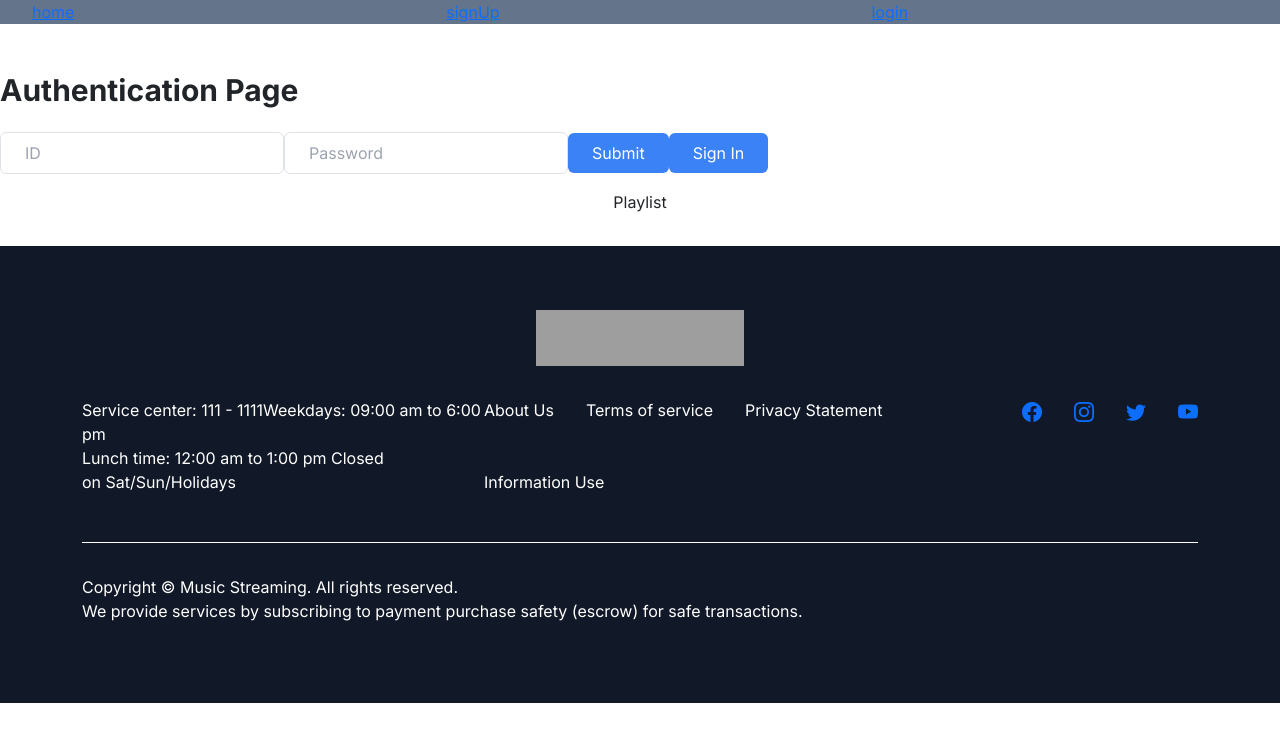
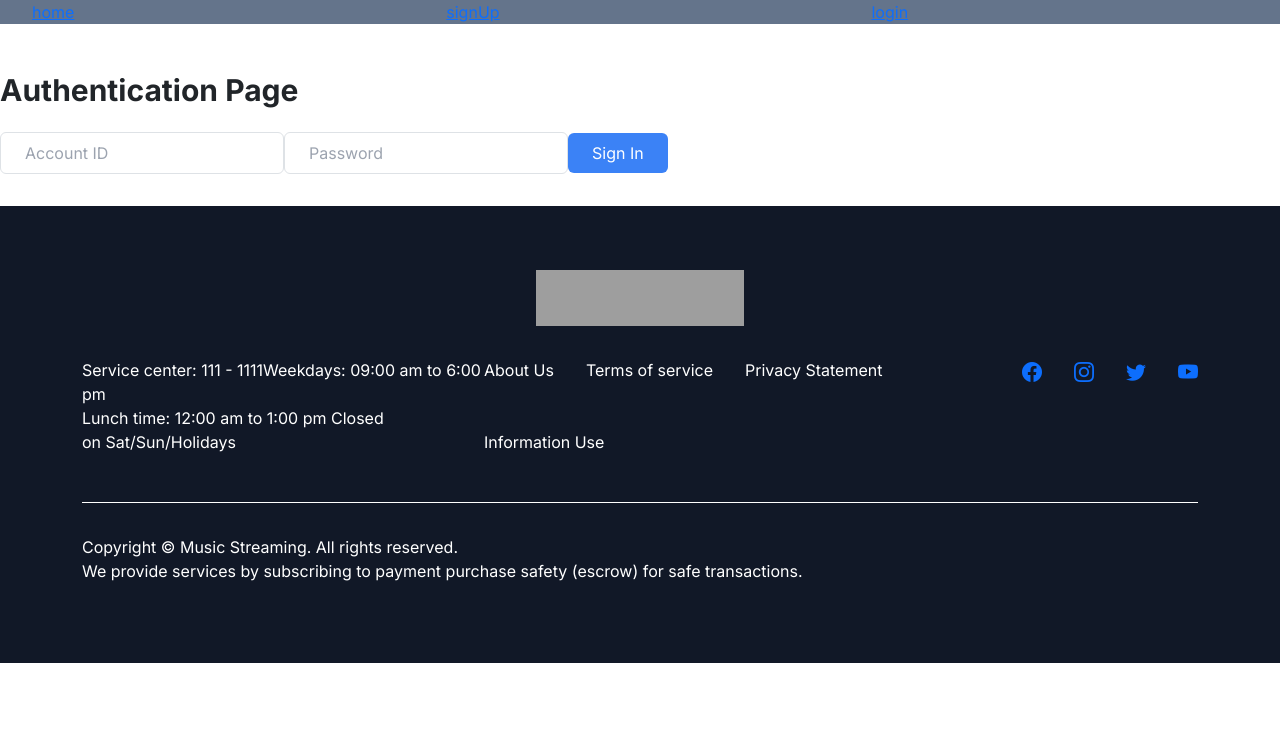
Before and after one commit to msjin311/Melody2-devHome, a Next.js app in the folder src/front/melody-front/: page /login in a window 1280 px wide. Shown: the top 742 px of the page. Built offline with nearby package versions, Linux system fonts and the light colour scheme; grey boxes are pictures that could not be loaded.

Commit message:
로그인 교체
로그인 교체

```diff
--- a/src/front/melody-front/src/app/(auth)/login/layout.js
+++ b/src/front/melody-front/src/app/(auth)/login/layout.js
@@ -1,81 +1,74 @@
-'use client'
-import {createContext, useContext, useEffect, useState} from "react";
-import axios from "axios";
-import {UserAccountContext} from "../../../components/UserAccountContext"
-// import { useNavigate } from 'react-router-dom';
-import Link from "next/link";
-import { useRouter, usePathname, useSearchParams } from 'next/navigation'
+"use client"
+import {useContext, useEffect, useState} from "react";
+import {UserContext} from "../../../contexts/UserContext";
+
+const AuthPage = () => {
+    const { userState, userDispatch } = useContext(UserContext);
+    const [accountId, setAccountId] = useState('');
+    const [password, setPassword] = useState('');
+
+    const loginRequest = {
+        accountId,
+        password,
+    }
 
 
-const AuthPage = () => {
-    const [userAccountId, setUserAccountId] = useState(0);
-    const [accountId, setAccountId] = useState('');
-    const [password, setPassword] = useState('');
-    const [name, setName] = useState('');
-    const [birthDate, setBirthDate] = useState('');
-    const [email, setEmail] = useState('');
-    const [gender, setGender] = useState('Male');
-    const [userHashtags, setUserHashtags] = useState('');
+    useEffect(() => {
+        console.log("isAuthenticated : " + userState.isAuthenticated);
 
-    const { userAccount, setUserAccount } = useContext(UserAccountContext);
-    const router = useRouter()
+    }, [userState.isAuthenticated]);
 
     useEffect(() => {
-        console.log("login userAccount object", userAccount);
-    }, [userAccount]); // userAccount가 업데이트될 때만 실행됩니다.
+        console.log("user : " + userState.user);
 
-    const handleLogin = async (e) => {
-        e.preventDefault()
+    }, [userState.user]);
 
-        try{
-            const response = await axios.get('/api/user-accounts/login',{
-                params: {
-                    id: accountId,
-                    password: password,
+    const handleLogin = async () => {
+        try {
+            // Perform an HTTP POST request to your Spring Boot login endpoint
+            const response = await fetch('/api/login', {
+                method: 'POST',
+                headers: {
+                    'Content-Type': 'application/json',
                 },
-            })
+                body: JSON.stringify(loginRequest), // Replace with actual user input
+            });
 
-            //로그인 성공
-            const DBuserAccount = response.data;
-            alert('로그인 성공');
-            console.log('로그인 성공:', DBuserAccount);
+            if (response.ok) {
+                // Login successful
+                const userData = await response.json();
+                console.log(userData);
+                userDispatch({ type: 'LOGIN', payload: userData });
+                console.log(userState.isAuthenticated);
+            } else {
+                // Handle login error (e.g., show an error message)
+                console.error('Login failed');
+            }
+        } catch (error) {
+            // Handle network or other errors
+            console.error('An error occurred', error);
+        }
+    };
 
-            setUserAccountId(DBuserAccount.userAccountId);
-            setName(DBuserAccount.name);
-            setBirthDate(DBuserAccount.birthDate);
-            setEmail(DBuserAccount.email);
-            setGender(DBuserAccount.gender);
-            setUserHashtags(DBuserAccount.userHashtags);
-
-            // const jsonuserAccount = JSON.stringify(DBuserAccount)
-            setUserAccount(DBuserAccount)
-            // const jsonuserAccount = JSON.stringify(DBuserAccount)
-            // console.log("josn",jsonuserAccount)
-
-
-
-
-        } catch (error) {
-            //로그인 실패
-            console.error('로그인 실패', error)
-        }
-
-    }
+    const handleLogout = () => {
+        // Replace this with your logout logic
+        userDispatch({ type: 'LOGOUT' });
+    };
 
 
     return (
         <div className="py-8">
             <h1 className="text-3xl font-bold mb-4">Authentication Page</h1>
-    <div className="flex flex-col space-y-4">
-    {/*<input*/}
-    {/*    type="email"*/}
-    {/*placeholder="Email"*/}
-    {/*className="px-4 py-2 border border-gray-300 rounded"*/}
-    {/*/>*/}
-    <form onSubmit={handleLogin}>
+            {userState.isAuthenticated ? (
+                <>
+                    <p>Welcome, {userState.user.name}!</p>
+                    <button onClick={handleLogout} className="px-4 py-2 bg-blue-500 text-white rounded">Logout</button>
+                </>
+            ) : (
+                <>
                     <input
                         type="text"
-            placeholder="ID"
+                        placeholder="Account ID"
                         className="px-4 py-2 border border-gray-300 rounded"
                         onChange={(e) => setAccountId(e.target.value)}
                     />
@@ -85,20 +78,13 @@ const AuthPage = () => {
                         className="px-4 py-2 border border-gray-300 rounded"
                         onChange={(e) => setPassword(e.target.value)}
                     />
-        <input
-        className="px-4 py-2 bg-blue-500 text-white rounded"
-        type="submit"
-        />
-        <button className="px-4 py-2 bg-blue-500 text-white rounded">
+                    <button onClick={handleLogin} className="px-4 py-2 bg-blue-500 text-white rounded">
                         Sign In
                     </button>
-    </form>
-        <button type="button" onClick={() => router.push('/playlist')}>
-            Playlist
-        </button>
+                </>
+            )}
         </div>
-    </div>
-)
-}
+    );
+};
 
-export default AuthPage
+export default AuthPage;
--- a/src/front/melody-front/src/app/layout.tsx
+++ b/src/front/melody-front/src/app/layout.tsx
@@ -2,7 +2,7 @@ import './globals.css';
 import { Inter } from 'next/font/google';
 import Link from 'next/link';
 import Footer from '../components/global/footer';
-import {UserAccountContextProvider} from "../components/UserAccountContext"
+import { UserContextProvider } from "../contexts/UserContext";
 
 const inter = Inter({ subsets: ['latin'] });
 
@@ -39,7 +39,7 @@ export default function RootLayout({ children }: RootLayoutProps): JSX.Element {
   return (
     <html lang="en">
     <body className={inter.className}>
-    <UserAccountContextProvider>
+    <UserContextProvider>
     <header>
       <div>
         <ul className="flex bg-slate-500">
@@ -55,7 +55,7 @@ export default function RootLayout({ children }: RootLayoutProps): JSX.Element {
     </header>
     {children}
     <Footer />
-    </UserAccountContextProvider>
+    </UserContextProvider>
     </body>
     </html>
   );
```
Also changed, not shown: 1 other file (tests, documents, lock files or other folders). Lines whose indentation alone changed are shown as unchanged.
